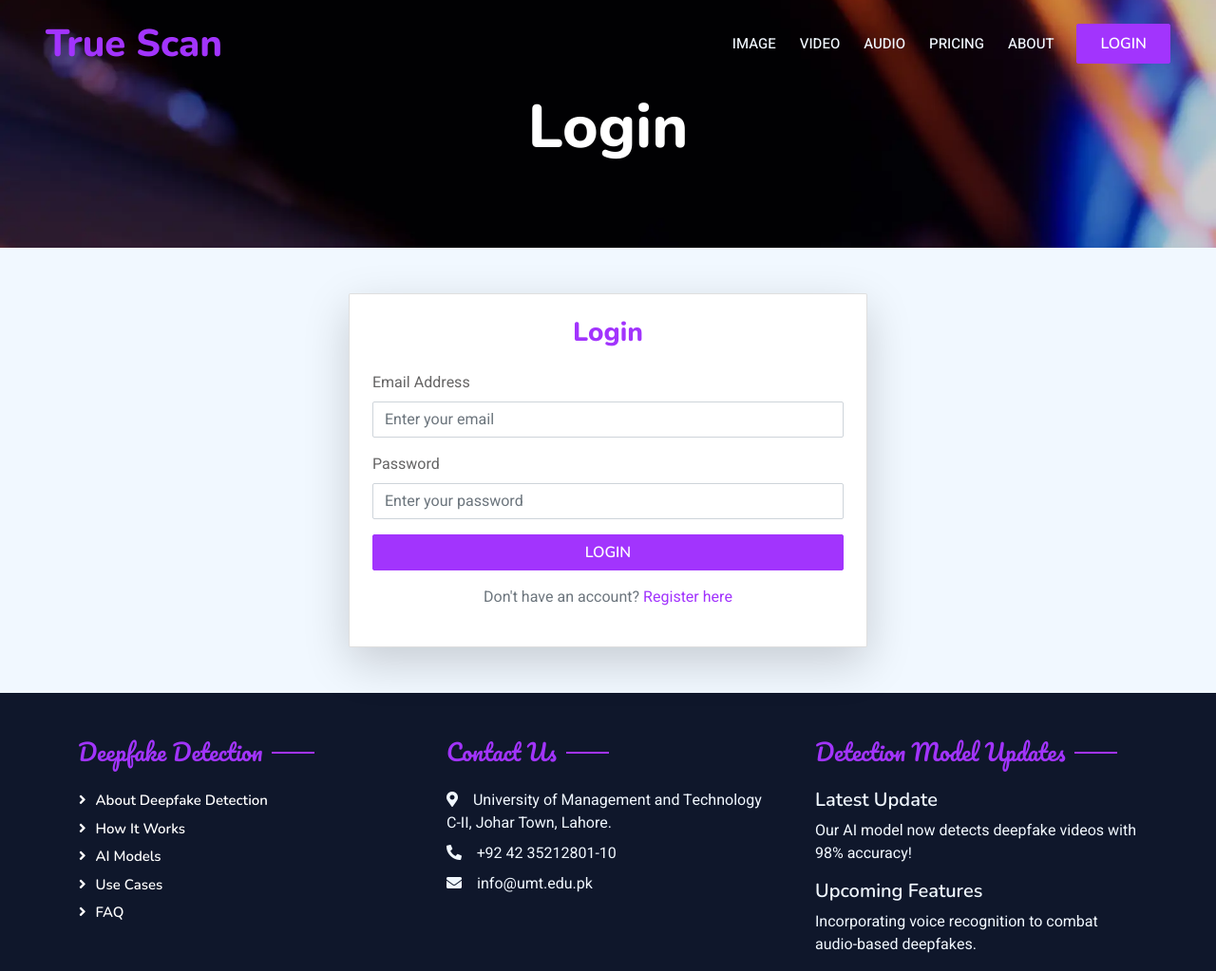
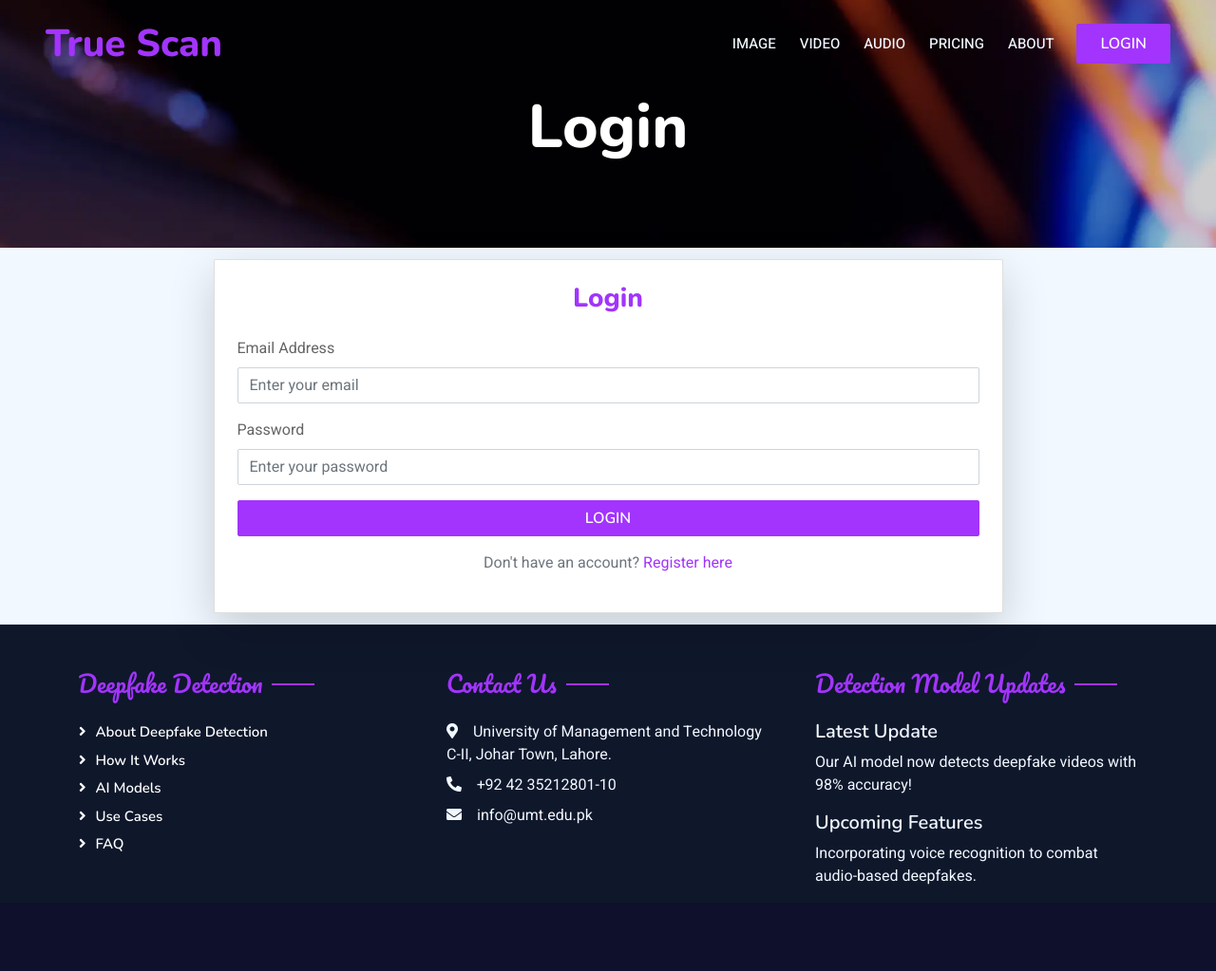
Before and after one commit to madni-hawklogix/DeepFake, a Django app: page /login/ in a window 1280 px wide. Shown: the whole page at 95% size. After the commit the page ends 932 px from the top, so only its background shows below. Run offline with Django 5.2, Linux system fonts and the light colour scheme; some libraries are stand-ins or nearby versions.

Commit message:
Update login.html

```diff
--- a/templates/login.html
+++ b/templates/login.html
@@ -97,7 +97,7 @@
         <div class="bg-light py-5">
             <div class="container">
                 <div class="row justify-content-center">
-                    <div class="col-6">
+                    <div class="col-9" style="padding-top: 12px; padding-bottom: 12px;">
                         <div class="card shadow-lg p-4">
                             <h3 class="text-center text-primary mb-4">Login</h3>
 
```
